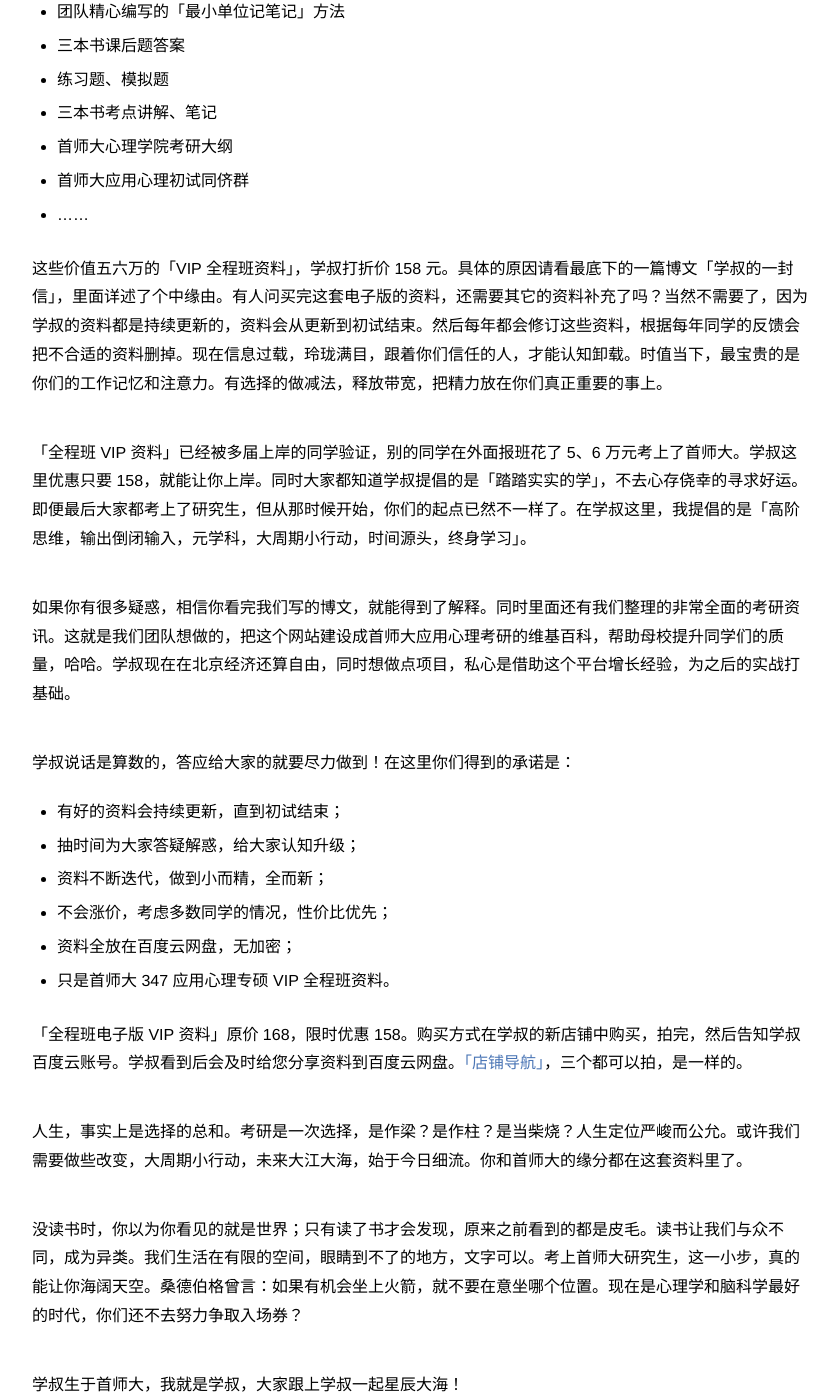
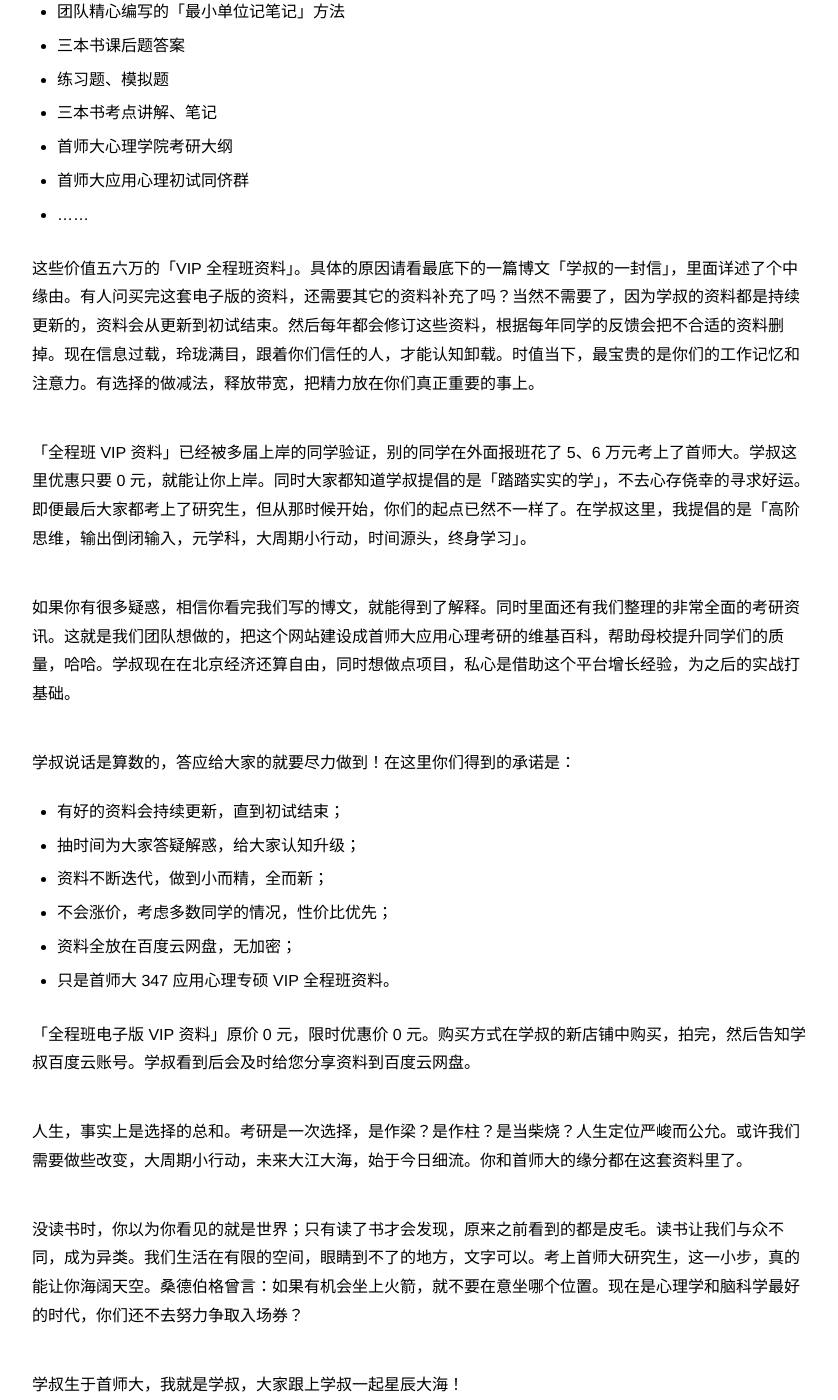
Before and after one commit to zapp926/cnu.github.io, a Jekyll site: the page built from _posts/2019-09-10-jiayou.md, in a window 1280 px wide and 1400 px high, scrolled down 609 px. Shown: the whole window, without its empty margins (218-1056 px from the left). Built offline with Jekyll 4.4.1, drawn with Linux system fonts in a browser that asks for light colours; some of the changed text lies outside the part shown.

Commit message:
change some detail

```diff
--- a/_posts/2019-09-10-jiayou.md
+++ b/_posts/2019-09-10-jiayou.md
@@ -26,9 +26,9 @@ description: 了解世界的路上，改变世界的路上，你们也在慢跑
 - 首师大应用心理初试同侪群
 - ......
 
-这些价值五六万的「VIP 全程班资料」，学叔打折价 158 元。具体的原因请看最底下的一篇博文「学叔的一封信」，里面详述了个中缘由。有人问买完这套电子版的资料，还需要其它的资料补充了吗？当然不需要了，因为学叔的资料都是持续更新的，资料会从更新到初试结束。然后每年都会修订这些资料，根据每年同学的反馈会把不合适的资料删掉。现在信息过载，玲珑满目，跟着你们信任的人，才能认知卸载。时值当下，最宝贵的是你们的工作记忆和注意力。有选择的做减法，释放带宽，把精力放在你们真正重要的事上。
+这些价值五六万的「VIP 全程班资料」。具体的原因请看最底下的一篇博文「学叔的一封信」，里面详述了个中缘由。有人问买完这套电子版的资料，还需要其它的资料补充了吗？当然不需要了，因为学叔的资料都是持续更新的，资料会从更新到初试结束。然后每年都会修订这些资料，根据每年同学的反馈会把不合适的资料删掉。现在信息过载，玲珑满目，跟着你们信任的人，才能认知卸载。时值当下，最宝贵的是你们的工作记忆和注意力。有选择的做减法，释放带宽，把精力放在你们真正重要的事上。
 
-「全程班 VIP 资料」已经被多届上岸的同学验证，别的同学在外面报班花了 5、6 万元考上了首师大。学叔这里优惠只要 158，就能让你上岸。同时大家都知道学叔提倡的是「踏踏实实的学」，不去心存侥幸的寻求好运。即便最后大家都考上了研究生，但从那时候开始，你们的起点已然不一样了。在学叔这里，我提倡的是「高阶思维，输出倒闭输入，元学科，大周期小行动，时间源头，终身学习」。
+「全程班 VIP 资料」已经被多届上岸的同学验证，别的同学在外面报班花了 5、6 万元考上了首师大。学叔这里优惠只要 0 元，就能让你上岸。同时大家都知道学叔提倡的是「踏踏实实的学」，不去心存侥幸的寻求好运。即便最后大家都考上了研究生，但从那时候开始，你们的起点已然不一样了。在学叔这里，我提倡的是「高阶思维，输出倒闭输入，元学科，大周期小行动，时间源头，终身学习」。
 
 如果你有很多疑惑，相信你看完我们写的博文，就能得到了解释。同时里面还有我们整理的非常全面的考研资讯。这就是我们团队想做的，把这个网站建设成首师大应用心理考研的维基百科，帮助母校提升同学们的质量，哈哈。学叔现在在北京经济还算自由，同时想做点项目，私心是借助这个平台增长经验，为之后的实战打基础。
 
@@ -41,7 +41,7 @@ description: 了解世界的路上，改变世界的路上，你们也在慢跑
 * 资料全放在百度云网盘，无加密；
 * 只是首师大 347 应用心理专硕 VIP 全程班资料。
 
-「全程班电子版 VIP 资料」原价 168，限时优惠 158。购买方式在学叔的新店铺中购买，拍完，然后告知学叔百度云账号。学叔看到后会及时给您分享资料到百度云网盘。[「店铺导航」](https://shop342556748.taobao.com/?spm=a313o.201708ban.sellercard.12.64f0197aZ7oEHs)，三个都可以拍，是一样的。
+「全程班电子版 VIP 资料」原价 0 元，限时优惠价 0 元。购买方式在学叔的新店铺中购买，拍完，然后告知学叔百度云账号。学叔看到后会及时给您分享资料到百度云网盘。
 
 人生，事实上是选择的总和。考研是一次选择，是作梁？是作柱？是当柴烧？人生定位严峻而公允。或许我们需要做些改变，大周期小行动，未来大江大海，始于今日细流。你和首师大的缘分都在这套资料里了。
 
```
Also changed, not shown: other parts of _posts/2019-09-10-jiayou.md (+2 -0 lines), _posts/2020-03-10-training-camp.md (+2 -2 lines).
